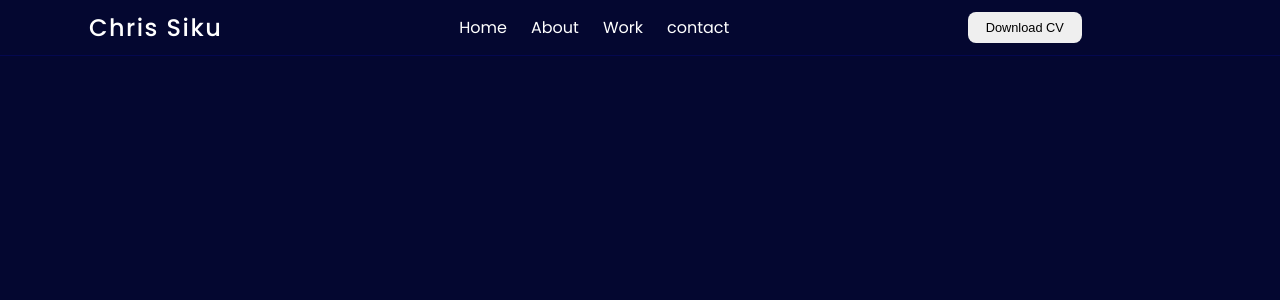
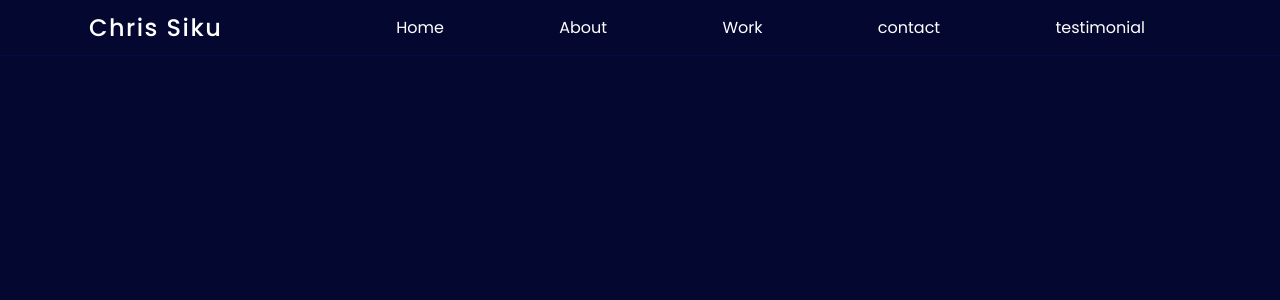
Before and after one commit to Chrissiku/my-portfolio, a React (Create React App) app: page / in a window 1280 px wide. Shown: the top 300 px of the page. Built offline with nearby package versions, Linux system fonts and the light colour scheme.

Commit message:
Pause on implementing navbar on mobile version

```diff
--- a/src/App.css
+++ b/src/App.css
@@ -53,6 +53,52 @@ header .logo {
   transform: all 0.5s;
 }
 
+header nav {
+  position: fixed;
+  top: 0;
+  right: 0;
+  height: 100%;
+  width: 100%;
+  background-color: var(--bg-dark-color);
+  transition: 0.5s;
+  transform: translateX(100vw);
+  z-index: 1;
+  display: flex;
+  flex-direction: column;
+  justify-content: flex-start;
+  align-items: center;
+  padding: 80px 20px;
+  gap: 2rem;
+}
+
+header nav ul {
+  display: flex;
+  flex-wrap: wrap;
+  justify-content: center;
+  align-items: center;
+  column-gap: 1rem;
+  row-gap: 2rem;
+}
+
+header nav ul li {
+  color: var(--text-white);
+  display: flex;
+  flex-direction: column;
+  justify-content: center;
+  align-items: center;
+  border: 1px solid var(--text-white);
+  padding: 5px;
+  width: 75px;
+  height: 75px;
+  border-radius: 10px;
+}
+
+header nav ul li span,
+.social a {
+  font-size: 0.7rem;
+  color: var(--text-white);
+}
+
 header .menu-icon {
   position: absolute;
   top: 10px;
@@ -69,22 +115,6 @@ header .menu-icon {
   padding: 5px;
 }
 
-header nav {
-  position: fixed;
-  top: 0;
-  right: 0;
-  height: 100%;
-  width: 100%;
-  background-color: var(--bg-dark-color);
-  transition: 0.5s;
-  transform: translateX(100vw);
-  z-index: 1;
-}
-
-header nav ul li {
-  color: var(--text-white);
-}
-
 header .mobile-nav {
   transform: none;
 }
@@ -98,17 +128,42 @@ header .mobile-nav {
     position: relative;
     transform: none;
     display: flex;
+    flex-direction: row;
     justify-content: space-around;
     align-items: center;
+    padding: 0;
     width: 70%;
   }
 
   header nav ul {
+    width: 100%;
     display: flex;
-    justify-content: space-evenly;
+    justify-content: space-around;
+    flex-wrap: nowrap;
     align-items: center;
-    gap: 1.5rem;
+    gap: 0.2rem;
     color: var(--text-white);
+    /* border: 1px solid red; */
+  }
+
+  header nav ul .button {
+    display: none;
+  }
+
+  header nav ul li {
+    border: none;
+    padding: none;
+    width: auto;
+    height: auto;
+    border-radius: none;
+  }
+
+  header nav ul li.social {
+    display: none;
+  }
+
+  header nav ul li span {
+    font-size: 1rem;
   }
 
   header nav ul li i {
--- a/src/Components/Header/Header.js
+++ b/src/Components/Header/Header.js
@@ -1,7 +1,7 @@
 import { useRef } from "react";
 import { Link } from "react-router-dom";
 import Icon from "react-icons-kit";
-import linksArray from "./headerData";
+import { linksArray, socialArray } from "./headerData";
 import { thLarge } from "react-icons-kit/fa/thLarge";
 import { close } from "react-icons-kit/fa/close";
 
@@ -26,6 +26,24 @@ const Header = () => {
                 </li>
               </Link>
             ))}
+            {socialArray.map((socialItem) => (
+              <li
+                onClick={toggleNavbar}
+                key={socialItem.id}
+                className="social"
+              >
+                <i>{socialItem.icon}</i>
+                <a href={socialItem.link} target="_blank" rel="noreferrer">
+                  {socialItem.network}
+                </a>
+              </li>
+            ))}
+
+            <div className="button">
+              <button type="button" className="btn">
+                Download CV
+              </button>
+            </div>
           </ul>
           <button
             type="button"
@@ -35,12 +53,6 @@ const Header = () => {
           >
             <Icon icon={close} size={20} />
           </button>
-
-          <div className="button">
-            <button type="button" className="btn">
-              Download CV
-            </button>
-          </div>
         </nav>
 
         <button
--- a/src/Components/Header/headerData.js
+++ b/src/Components/Header/headerData.js
@@ -2,8 +2,9 @@ import React from "react";
 import { v4 as menuId } from "uuid";
 import Icon from "react-icons-kit";
 import { home } from "react-icons-kit/fa/home";
+import { user } from "react-icons-kit/fa/user";
 
-const ICON_SIZE = 20;
+const ICON_SIZE = 25;
 
 const linksArray = [
   {
@@ -16,7 +17,7 @@ const linksArray = [
     id: menuId(),
     menu: "About",
     path: "/",
-    icon: <Icon icon={home} size={ICON_SIZE} />,
+    icon: <Icon icon={user} size={ICON_SIZE} />,
   },
   {
     id: menuId(),
@@ -31,5 +32,22 @@ const linksArray = [
     path: "/",
     icon: <Icon icon={home} size={ICON_SIZE} />,
   },
+
+  {
+    id: menuId(),
+    menu: "testimonial",
+    path: "/",
+    icon: <Icon icon={home} size={ICON_SIZE} />,
+  },
 ];
-export default linksArray;
+
+const socialArray = [
+  {
+    id: menuId(),
+    network: "Github",
+    link: "www.github.com/chrissiku",
+    icon: <Icon icon={home} size={ICON_SIZE} />,
+  },
+];
+
+export { linksArray, socialArray };
```
